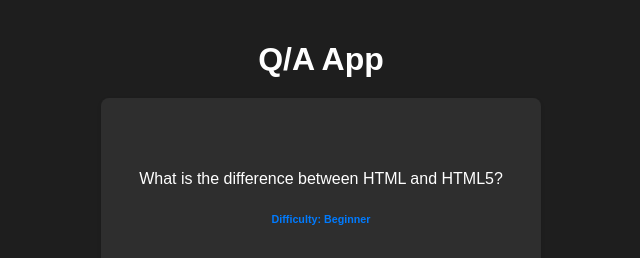
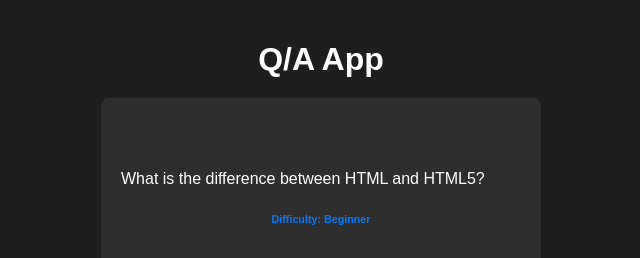
Before and after one commit to mojibc1377/Q-A-app, a React (Create React App) app: page / in a window 1280 px wide. Shown: the top 258 px of the page, without its empty margins (319-959 px from the left). Built offline with nearby package versions, Linux system fonts and the light colour scheme.

Commit message:
animationed

```diff
--- a/src/App.css
+++ b/src/App.css
@@ -36,6 +36,7 @@ h6{
   border-radius: 4px;
   font-size: 16px;
   margin-top: 10px;
+  margin-inline: 5px;
 }
 
 /* Styling for the next question button */
@@ -62,3 +63,24 @@ h1 {
   align-items: center;
   height: 100vh;
 }
+@keyframes fadeOut {
+  from {
+    opacity: 0;
+  }
+  to {
+    opacity: 1;
+  }
+}
+.fade-out {
+  opacity: 1;
+  animation: fadeOut 1s ease-in-out forwards;
+   /* Add pointer-events property */
+
+}
+p{
+  opacity: 1;
+  animation: fadeOut 1s ease-in-out forwards;
+   /* Add pointer-events property */
+   text-align: left;
+
+}
--- a/src/components/questionCard.jsx
+++ b/src/components/questionCard.jsx
@@ -13,10 +13,10 @@ const QuestionCard = ({ question, answer, level, onShowNextQuestion }) => {
   };
 
   return (
-    <div className="question-card">
+    <div className="question-card fade-out">
         <br/>
       <br/>
-      <p>{question}</p>
+      <p className='fade-out'>{question}</p>
       <h6>Difficulty: {level}</h6>
 
       {!showAnswer && (
@@ -24,7 +24,7 @@ const QuestionCard = ({ question, answer, level, onShowNextQuestion }) => {
         <button className="reveal-button" onClick={revealAnswer}>
           Reveal Answer
         </button>
-          <br/>
+        <br/>
         <button className="next-button" onClick={moveToNextQuestion}>
           Next Question
         </button>
```
